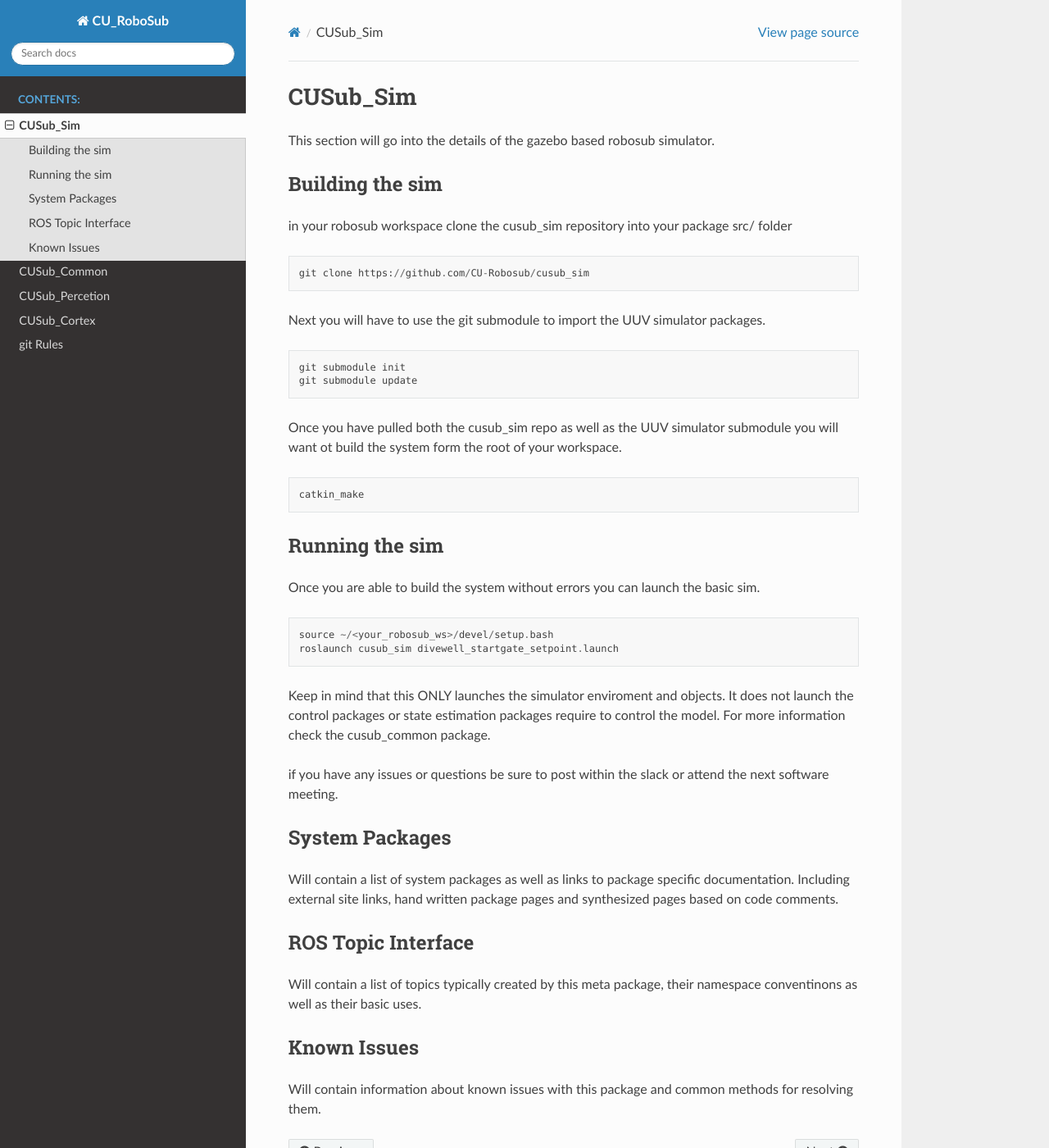
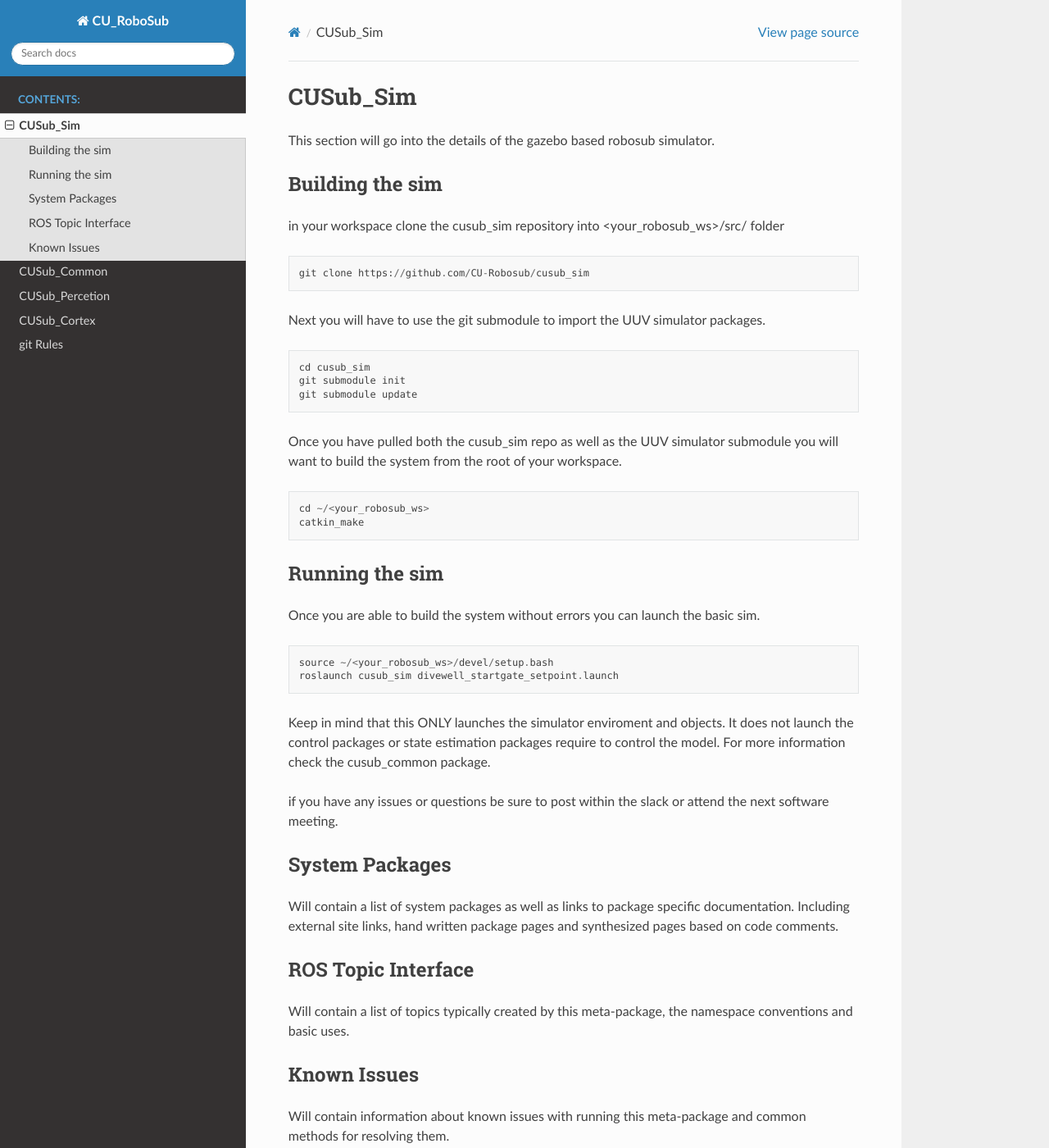
Before and after one commit to DrYerzinia/cusub_documentation, a Sphinx documentation site: the page built from source/cusub_sim.rst, in a window 1280 px wide and 1400 px high. Shown: the whole window at 82% size. Built offline with Sphinx 7.4.7 and the Read the Docs theme 2.0.0, drawn with Linux system fonts in a browser that asks for light colours.

Commit message:
spelling and grammar update

```diff
--- a/source/cusub_sim.rst
+++ b/source/cusub_sim.rst
@@ -7,7 +7,7 @@ This section will go into the details of the gazebo based robosub simulator.
 Building the sim
 ################
 
-in your robosub workspace clone the cusub_sim repository into your package src/ folder
+in your workspace clone the cusub_sim repository into <your_robosub_ws>/src/ folder
 ::
 
 	git clone https://github.com/CU-Robosub/cusub_sim
@@ -15,12 +15,14 @@ in your robosub workspace clone the cusub_sim repository into your package src/
 Next you will have to use the git submodule to import the UUV simulator packages.
 ::
 
+	cd cusub_sim
 	git submodule init
 	git submodule update
 
-Once you have pulled both the cusub_sim repo as well as the UUV simulator submodule you will want ot build the system form the root of your workspace.
+Once you have pulled both the cusub_sim repo as well as the UUV simulator submodule you will want to build the system from the root of your workspace.
 ::
 
+	cd ~/<your_robosub_ws>
 	catkin_make
 
 
@@ -37,21 +39,19 @@ Keep in mind that this ONLY launches the simulator enviroment and objects. It do
 
 if you have any issues or questions be sure to post within the slack or attend the next software meeting.
 
-
 System Packages
 ###############
 
 Will contain a list of system packages as well as links to package specific documentation. Including external site links, hand written package pages and synthesized pages based on code comments.
 
 
-
 ROS Topic Interface
 ###################
 
-Will contain a list of topics typically created by this meta package, their namespace conventinons as well as their basic uses.
+Will contain a list of topics typically created by this meta-package, the namespace conventions and basic uses.
 
 
 Known Issues
 ############
 
-Will contain information about known issues with this package and common methods for resolving them.
+Will contain information about known issues with running this meta-package and common methods for resolving them.
```
